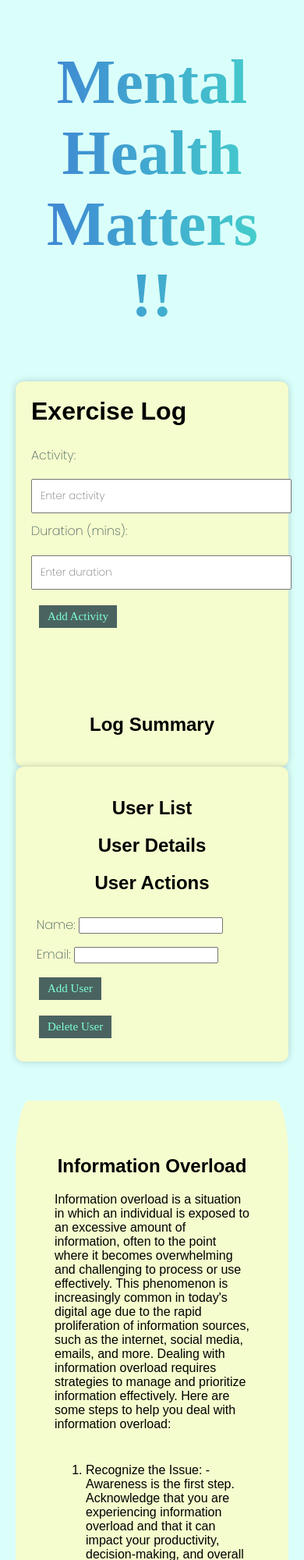
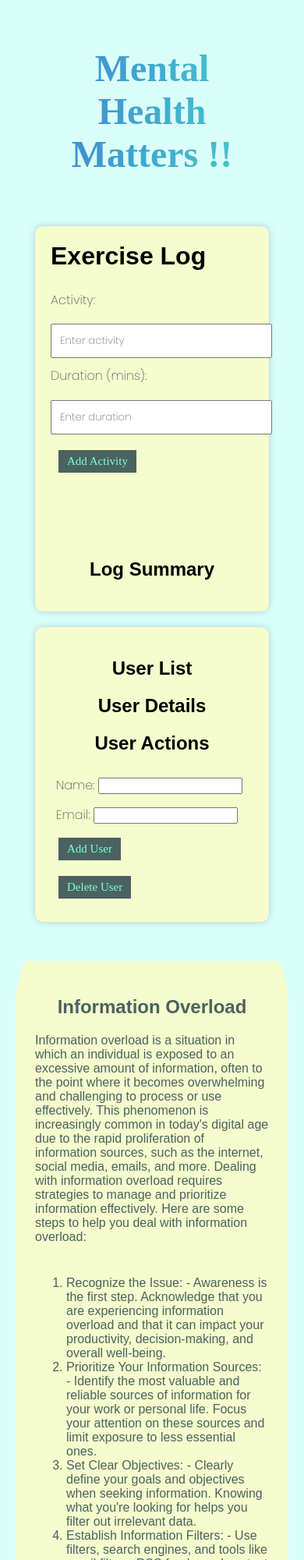
Before and after one commit to abhinandan202004/codefury1, a plain HTML site: page index.html in a window 390 px wide. Shown: the top 2000 px of the page at 78% size. Drawn offline with Linux system fonts and the light colour scheme; a web font is replaced by a local one.

Commit message:
added media queriess
now watch our website in your phones

```diff
--- a/style.css
+++ b/style.css
@@ -222,6 +222,7 @@ button:hover::before{
     font-family: sans-serif;
     padding: 50px;
     margin-top: 50px;
+    color: #4A6361;
 }
 .main{
     margin-bottom: 20px;
@@ -237,3 +238,49 @@ button:hover::before{
     font-family: 'poppins';
     color: #4A6361;
 }
+@media   (max-width : 500px) {
+    header {
+        font-family: 'Familjen Grotesk';
+         color: #fff;
+         padding: 40px;
+         text-align: center;
+         font-size: 1.5rem;
+         background: linear-gradient(to right,rgb(62, 125, 212), rgb(69,214,202));
+         -webkit-background-clip: text;
+         -webkit-text-fill-color: transparent;
+         text-justify: center;
+         background-color: rgb(245, 252, 205);
+
+
+     }
+     .container {
+        max-width: 300px;
+        width: 100%;
+        padding: 20px;
+        box-sizing: border-box;
+        background-color: rgb(245, 252, 205);
+        border-radius: 10px;
+        box-shadow: 0 0 10px rgba(0, 0, 0, 0.2);
+        margin-bottom: 20px;
+    }
+    .infovrld{
+        background-color: rgb(245, 252, 205);
+        border-radius: 5%;
+        font-size: medium;
+        font-family: sans-serif;
+        padding: 25px;
+        margin-top: 50px;
+        color: #4A6361;
+    }
+    footer {
+        background-color: rgb(218, 255, 251);
+        color: #fff;
+        text-align: center;
+        padding: 0px;
+        padding-right: 20px;
+        font-size: small;
+    ;
+
+    }
+
+}
```
